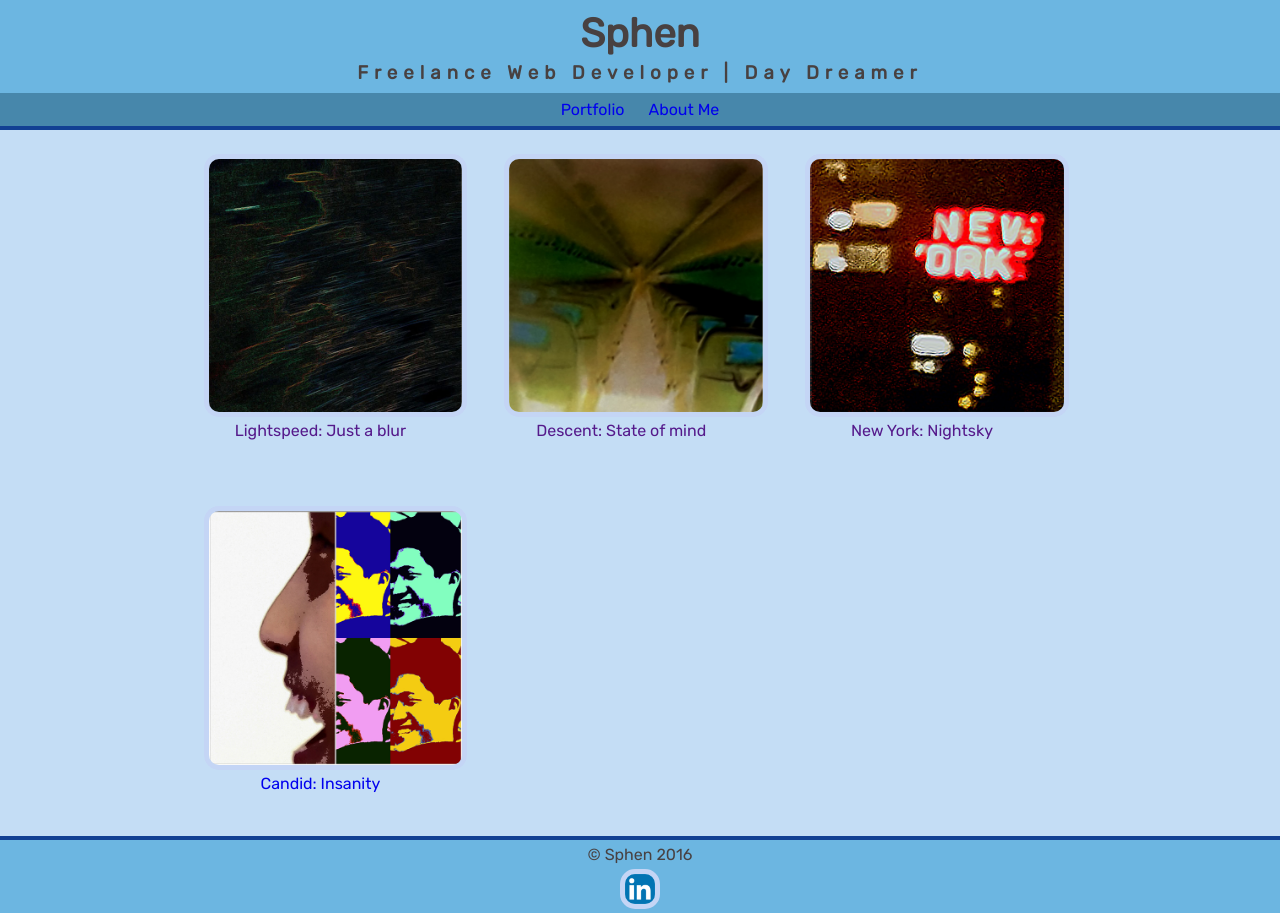
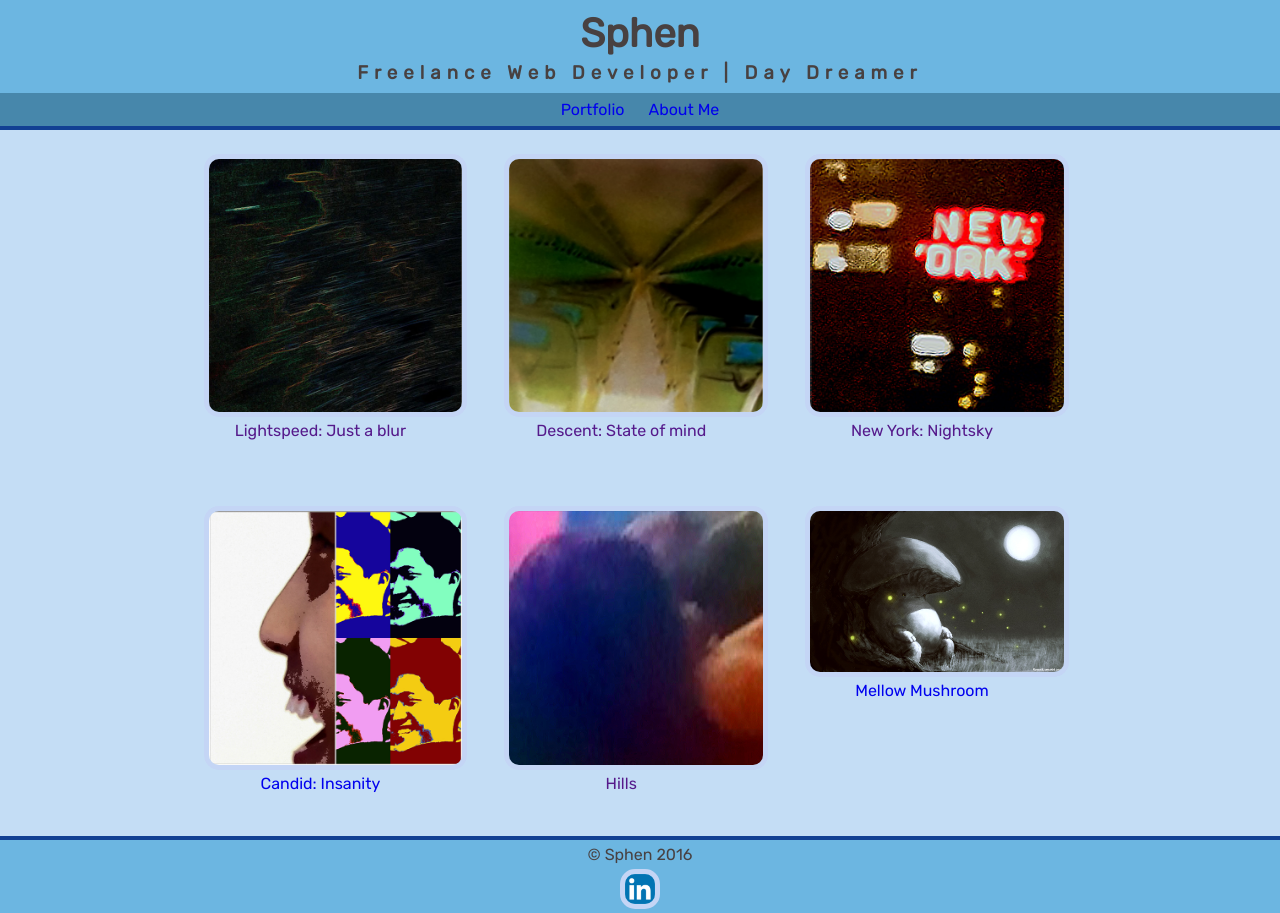
Before and after one commit to Kenneffy/mySite, a plain HTML site: page index.html in a window 1280 px wide. Drawn offline with Linux system fonts and the light colour scheme; a web font is replaced by a local one.

Commit message:
one more commit

```diff
--- a/index.html
+++ b/index.html
@@ -49,6 +49,18 @@
 					<p>Candid: Insanity</p>
 					</a>
 				</li>
+				<li>
+					<a href="">
+					<img src="images/hills.jpg" alt="Hills">
+					<p>Hills</p>
+					</a>
+				</li>
+				<li>
+					<a href="https://www.linkedin.com/in/thomasjtruong">
+					<img src="images/mush.jpg" alt="Mush">
+					<p>Mellow Mushroom</p>
+					</a>
+				</li>
 			</ul>
 		</section>
 	</div>
```
Also changed, not shown: images/mush.jpg (added).
